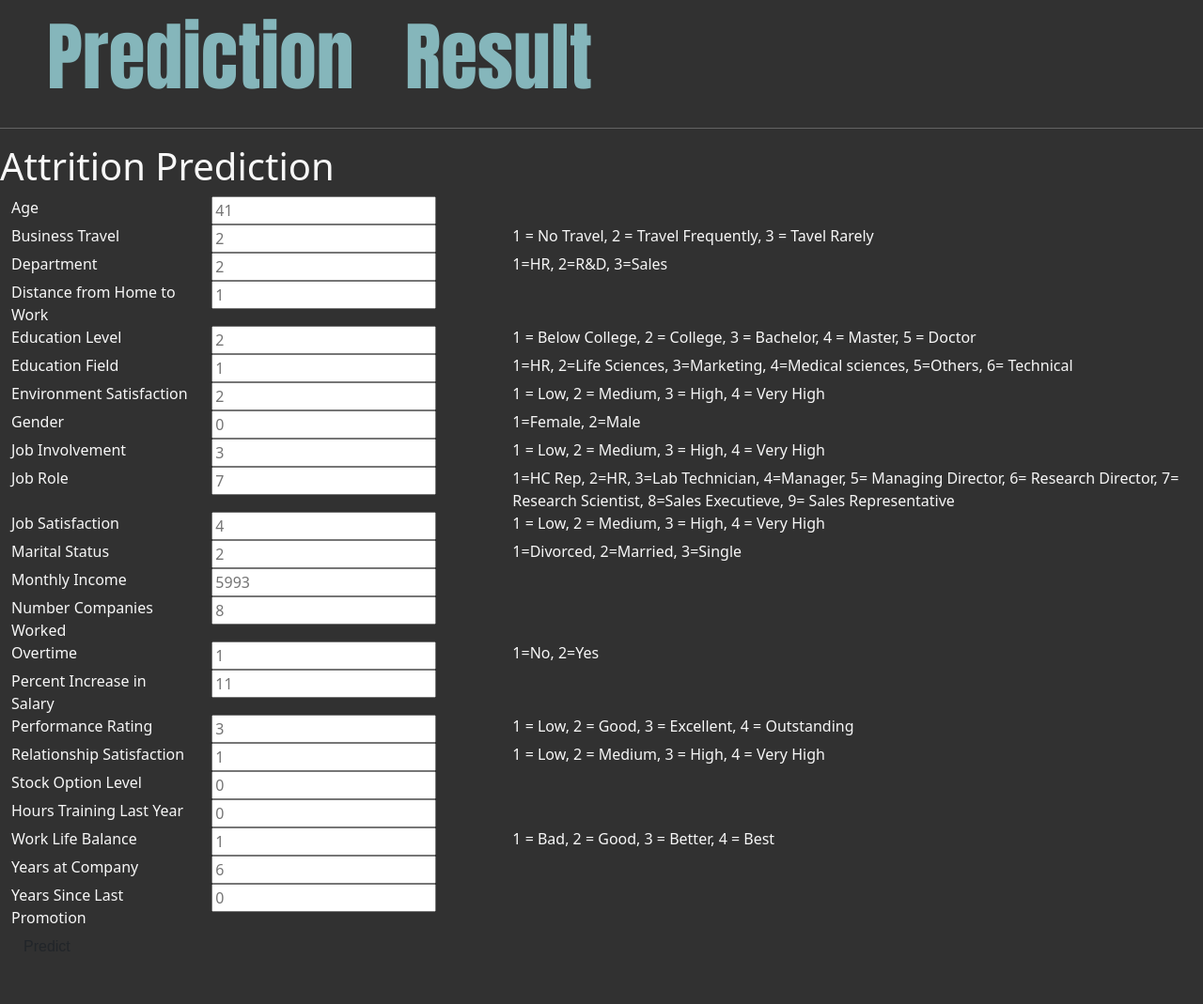
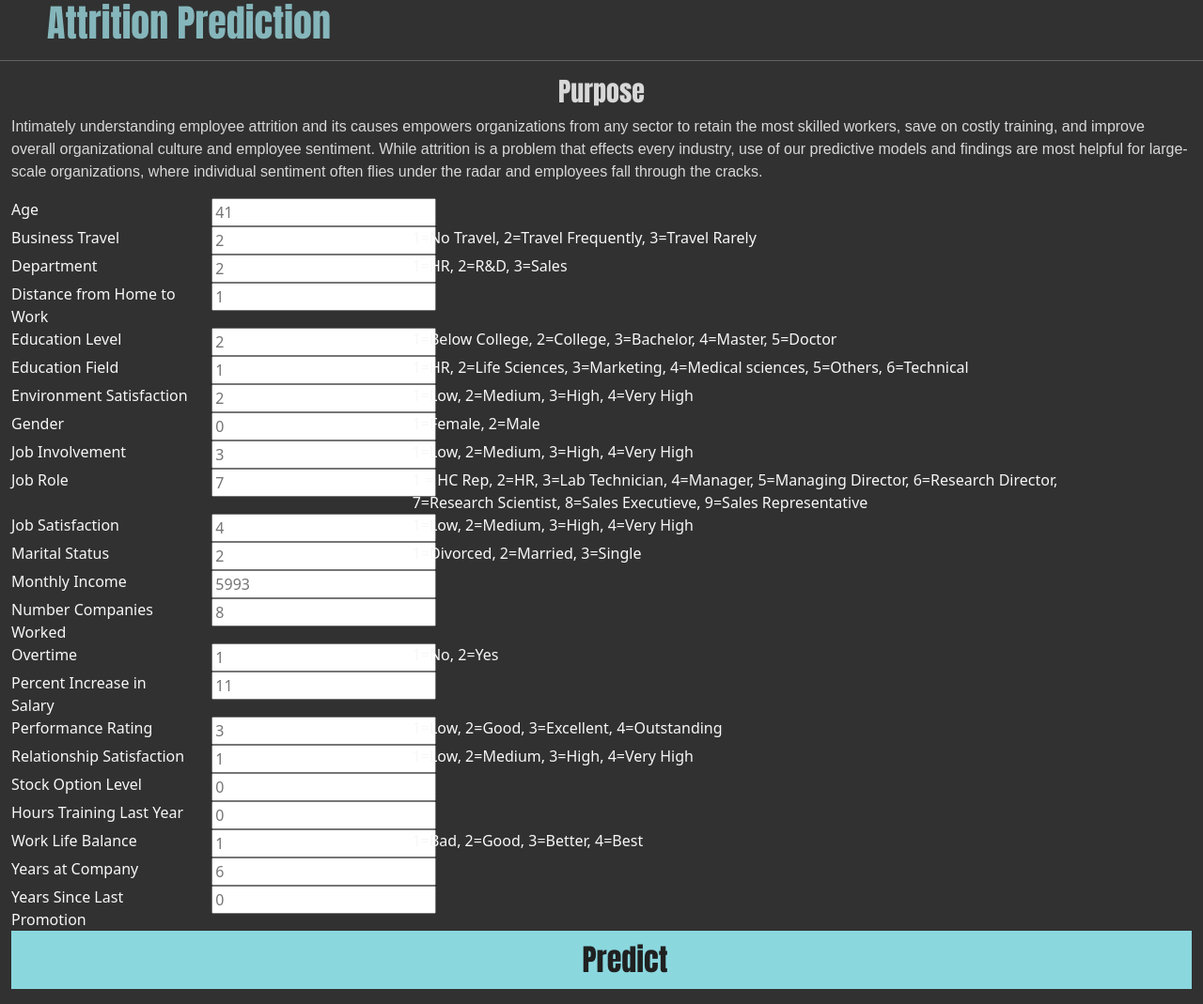
Before and after one commit to katewang1/Employee_Attrition_Analysis, a Flask app: page / in a window 1280 px wide. Shown: the whole page at 94% size. Before the commit the page ends 1013 px from the top, so only its background shows below. Run offline with Flask 2, Linux system fonts and the light colour scheme; parts of the project's set-up code (start-up, migrations or seed data) failed here and were passed over; some libraries are stand-ins or nearby versions.

Commit message:
add styling to app

```diff
--- a/app.py
+++ b/app.py
@@ -14,6 +14,8 @@ model = pickle.load(open(model_file, "rb"))
 # create root route
 @app.route("/", methods=["GET", "POST"])
 def pred():
+    '''DOC STRING HERE'''
+
     features_list = connection.get_features_list()
     return render_template("index_1.html", features_list = features_list)
 
@@ -35,9 +37,29 @@ def process():
         # print("features array: ", features_array, type(features_array))
         pred_proba = model.predict_proba(features_array)
         # print("prediction is", pred_proba, type(pred_proba))
-        result_string = jsonify(connection.result(pred_proba))
+        result_string = connection.result(pred_proba)
         # return render_template("index_2.html", result_string)
-        return render_template("result.html", result = result_string)
+        print(result_string)
+        return jsonify(result_string)
+
+        '''
+        <form method="POST">
+
+            <h1 style='color: #85B6BB;
+            font-size: 5em;
+            margin-left: 50px;
+            text-decoration: none;
+            font-family: impact'> Result </h1>
+            <hr>
+            <div class = "container-fluid">
+                <div class = "row justify-content-start">
+                    <p >{{result_string}}</p>
+
+                </div>
+            </div>
+
+        </form>
+        '''
 
     ## redirect to homepage after process data
     return redirect('/', code=302)
--- a/connection.py
+++ b/connection.py
@@ -3,7 +3,6 @@ import os
 import pandas as pd
 
 def label(df):
-
     # create dictionary with first row values from dataset
     dct = {
         "Age": df.iloc[0][0],
@@ -15,26 +14,26 @@ def label(df):
 def get_features_list():
     return [
     ('age', 41,'Age', ''),
-    ('business_travel', 2,'Business Travel', '1 = No Travel, 2 = Travel Frequently, 3 = Tavel Rarely'),
+    ('business_travel', 2,'Business Travel', '1=No Travel, 2=Travel Frequently, 3=Travel Rarely'),
     ('department', 2,'Department', '1=HR, 2=R&D, 3=Sales'),
     ('distance_from_home', 1,'Distance from Home to Work',''),
-    ('education_level', 2,'Education Level','1 = Below College, 2 = College, 3 = Bachelor, 4 = Master, 5 = Doctor'),
-    ('education_field', 1,'Education Field','1=HR, 2=Life Sciences, 3=Marketing, 4=Medical sciences, 5=Others, 6= Technical'),
-    ('environment_satisfaction', 2,'Environment Satisfaction','1 = Low, 2 = Medium, 3 = High, 4 = Very High'),
+    ('education_level', 2,'Education Level','1=Below College, 2=College, 3=Bachelor, 4=Master, 5=Doctor'),
+    ('education_field', 1,'Education Field','1=HR, 2=Life Sciences, 3=Marketing, 4=Medical sciences, 5=Others, 6=Technical'),
+    ('environment_satisfaction', 2,'Environment Satisfaction','1=Low, 2=Medium, 3=High, 4=Very High'),
     ('gender', 0,'Gender','1=Female, 2=Male'),
-    ('job_involvement', 3,'Job Involvement','1 = Low, 2 = Medium, 3 = High, 4 = Very High'),
-    ('job_role', 7,'Job Role','1=HC Rep, 2=HR, 3=Lab Technician, 4=Manager, 5= Managing Director, 6= Research Director, 7= Research Scientist, 8=Sales Executieve, 9= Sales Representative'),
-    ('job_satisfaction', 4,'Job Satisfaction','1 = Low, 2 = Medium, 3 = High, 4 = Very High'),
+    ('job_involvement', 3,'Job Involvement','1=Low, 2=Medium, 3=High, 4=Very High'),
+    ('job_role', 7,'Job Role','1 = HC Rep, 2=HR, 3=Lab Technician, 4=Manager, 5=Managing Director, 6=Research Director, 7=Research Scientist, 8=Sales Executieve, 9=Sales Representative'),
+    ('job_satisfaction', 4,'Job Satisfaction','1=Low, 2=Medium, 3=High, 4=Very High'),
     ('marital_status', 2,'Marital Status','1=Divorced, 2=Married, 3=Single'),
     ('monthly_income', 5993,'Monthly Income',''),
     ('number_companies_worked', 8,'Number Companies Worked',''),
     ('overtime', 1,'Overtime','1=No, 2=Yes'),
     ('percent_salary_hike', 11,'Percent Increase in Salary',''),
-    ('performance_rating', 3,'Performance Rating','1 = Low, 2 = Good, 3 = Excellent, 4 = Outstanding'),
-    ('relationship_satisfaction', 1,'Relationship Satisfaction','1 = Low, 2 = Medium, 3 = High, 4 = Very High'),
+    ('performance_rating', 3,'Performance Rating','1=Low, 2=Good, 3=Excellent, 4=Outstanding'),
+    ('relationship_satisfaction', 1,'Relationship Satisfaction','1=Low, 2=Medium, 3=High, 4=Very High'),
     ('stock_option_level', 0,'Stock Option Level',''),
     ('training_times_last_year', 0,'Hours Training Last Year',''),
-    ('work_life_balance', 1,'Work Life Balance','1 = Bad, 2 = Good, 3 = Better, 4 = Best'),
+    ('work_life_balance', 1,'Work Life Balance','1=Bad, 2=Good, 3=Better, 4=Best'),
     ('years_at_company', 6,'Years at Company',''),
     ('years_since_last_promotion', 0,'Years Since Last Promotion','')
 ]
--- a/templates/base.html
+++ b/templates/base.html
@@ -8,12 +8,12 @@
 
     <style>
 
-        nav a {
+        h1 {
             color: #85B6BB;
-            font-size: 5em;
+            font-size: 10em;
             margin-left: 50px;
             text-decoration: none;
-            font-family: impact
+            font-family: impact;
         }
 
     </style>
@@ -24,14 +24,9 @@
 
 </head>
 <body>
-    <!-- navigation bar (click-able text) has 2 links; one to index view function in app.py, the other to about page -->
-    <nav>
-        <a href="{{ url_for('pred') }}">Prediction</a>
-        <a href="{{ url_for('process') }}">Result</a>
-    </nav>
-    <hr>
     <div class="content">
         {% block content %} {% endblock %}
     </div>
+    <script src="https://cdnjs.cloudflare.com/ajax/libs/d3/5.5.0/d3.js"></script>
 </body>
 </html>
--- a/templates/index_1.html
+++ b/templates/index_1.html
@@ -3,23 +3,28 @@
 
 {% block content %}
     <h1>{% block title %} Attrition Prediction {% endblock %}</h1>
+    <hr>
     <!-- user input section -->
    <div class = "container-fluid">
 
         <div class = "row justify-content-start">
             <div class = "col-md-12">
                 <!-- html-specific field form accepts user input-->
-                <form action="/result" method="POST">
-
+                <form action="{{url_for("process")}}" method="POST">
+                    <div class="row">
+                        <h3 style = "text-align: center; font-family: impact; color: #d8d8d8">Purpose</h3>
+                        <p style = "font-family: Arial; color: #d8d8d8">Intimately understanding employee attrition and its causes empowers organizations from any sector to retain the most skilled workers, save on costly training, and improve overall organizational culture and employee sentiment. While attrition is a problem that effects every industry, use of our predictive models and findings are most helpful for large-scale organizations, where individual sentiment often flies under the radar and employees fall through the cracks.</p>
+                    </div>
                     <!--add label and input-->
                     {% for feature in features_list %}
+
                     <div class="row">
 
                         <div class="col-md-2">
                             <label for = "{{ feature[0] }}">{{ feature[2] }}</label>
                         </div>
 
-                        <div class="col-md-3">
+                        <div class="col-md-2">
                             <input
                                 name = "{{ feature[0] }}"
                                 type = "text"
@@ -38,7 +43,17 @@
                     <!-- add filter button -->
                     <body>
                         <!-- <button type="submit" class="btn btn-lg">Predict</button> -->
-                        <p><input type = "submit" class = "btn" value = "Predict" /></p>
+                        <p style = "display: block;
+                        background-color: #8AD7DE;
+                        text-align: center;
+                        border: #B2C8CA">
+                            <input type = "submit" class = "btn" value = "Predict"
+                            style = "color: #202020;
+                            font-size: 2em;
+                            margin-left: 50px;
+                            text-decoration: none;
+                            font-family: impact;"/>
+                        </p>
                     </body>
 
                 </form>
```
Also changed, not shown: templates/result.html (+7 -7 lines).
